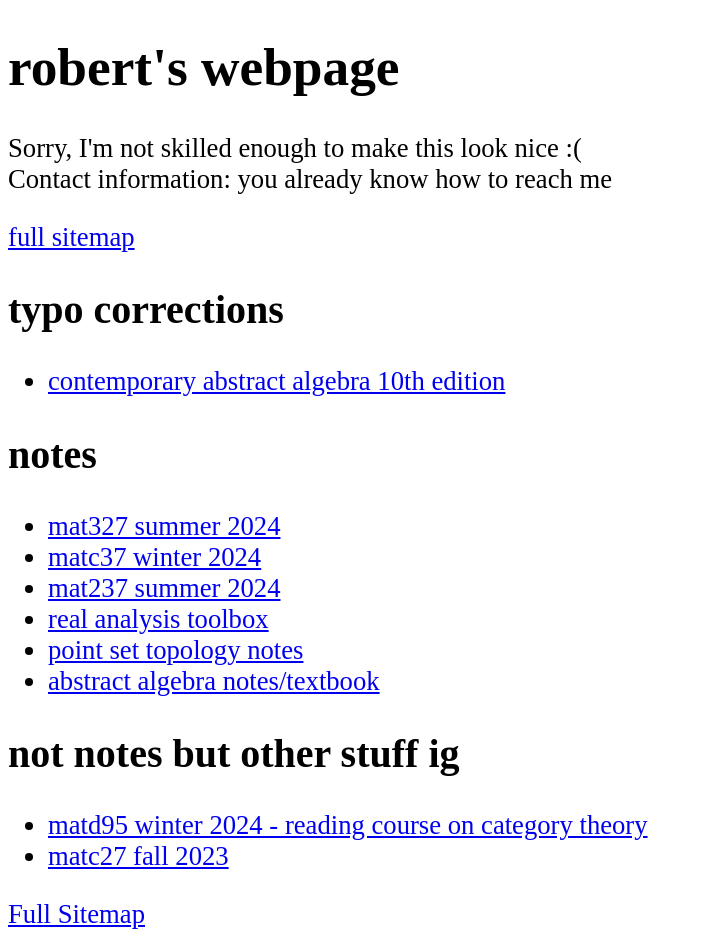
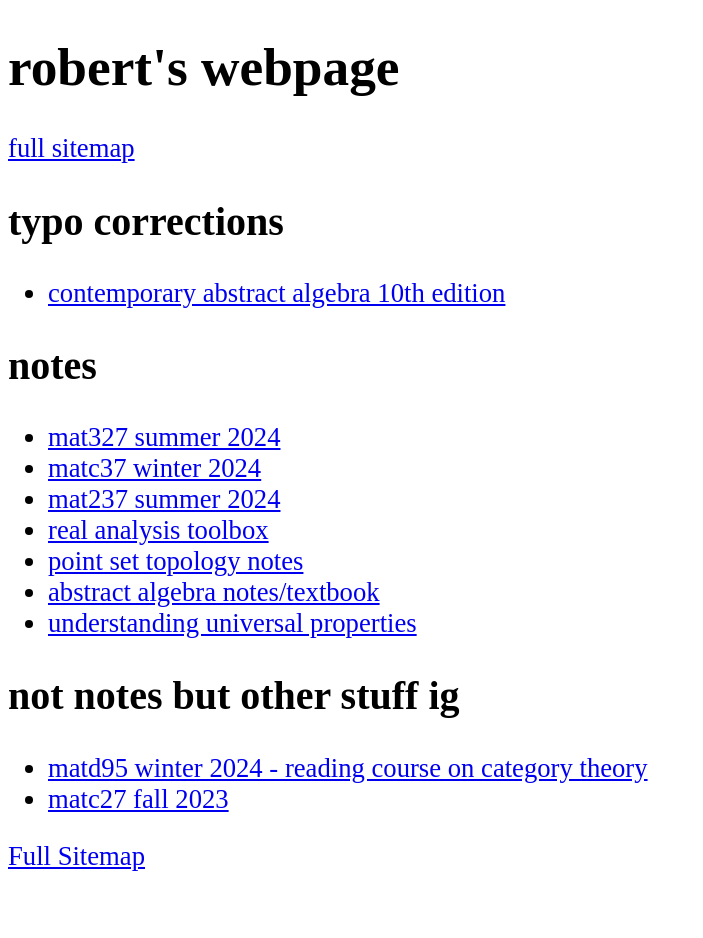
Before and after one commit to bushshrub/bushshrub.github.io, a Jekyll site: the page built from index.html, in a window 1280 px wide. Shown: the whole page, without its empty margins (0-703 px from the left). Built offline with Jekyll 4.4.1, drawn with Linux system fonts in a browser that asks for light colours; after the commit the page ends 900 px from its top, so only the background shows below that.

Commit message:
add universal property notes

```diff
--- a/index.html
+++ b/index.html
@@ -3,10 +3,6 @@ layout: default
 title: Robert's webpage
 ---
 <h1>robert's webpage</h1>
-<p>
-  Sorry, I'm not skilled enough to make this look nice :( <br>
-  Contact information: you already know how to reach me
-</p>
 
 <a href="full-sitemap.html">full sitemap</a>
 
@@ -21,9 +17,10 @@ title: Robert's webpage
   <li><a href="/mat327.html">mat327 summer 2024</a></li>
   <li><a href="/matc37-w2024.html">matc37 winter 2024</a></li>
   <li><a href="/mat237.html">mat237 summer 2024</a></li>
-  <li><a href="files/notes/real-analysis-toolbox.pdf">real analysis toolbox</a></li>
-  <li><a href="files/notes/point-set-notes.pdf">point set topology notes</a></li>
+  <li><a href="/files/notes/real-analysis-toolbox.pdf">real analysis toolbox</a></li>
+  <li><a href="/files/notes/point-set-notes.pdf">point set topology notes</a></li>
   <li><a href="/algebra-book/">abstract algebra notes/textbook</a></li>
+  <li><a href="/files/notes/understanding-universal-properties.pdf">understanding universal properties</a></li>
 </ul>
 <h2>
   not notes but other stuff ig
```
